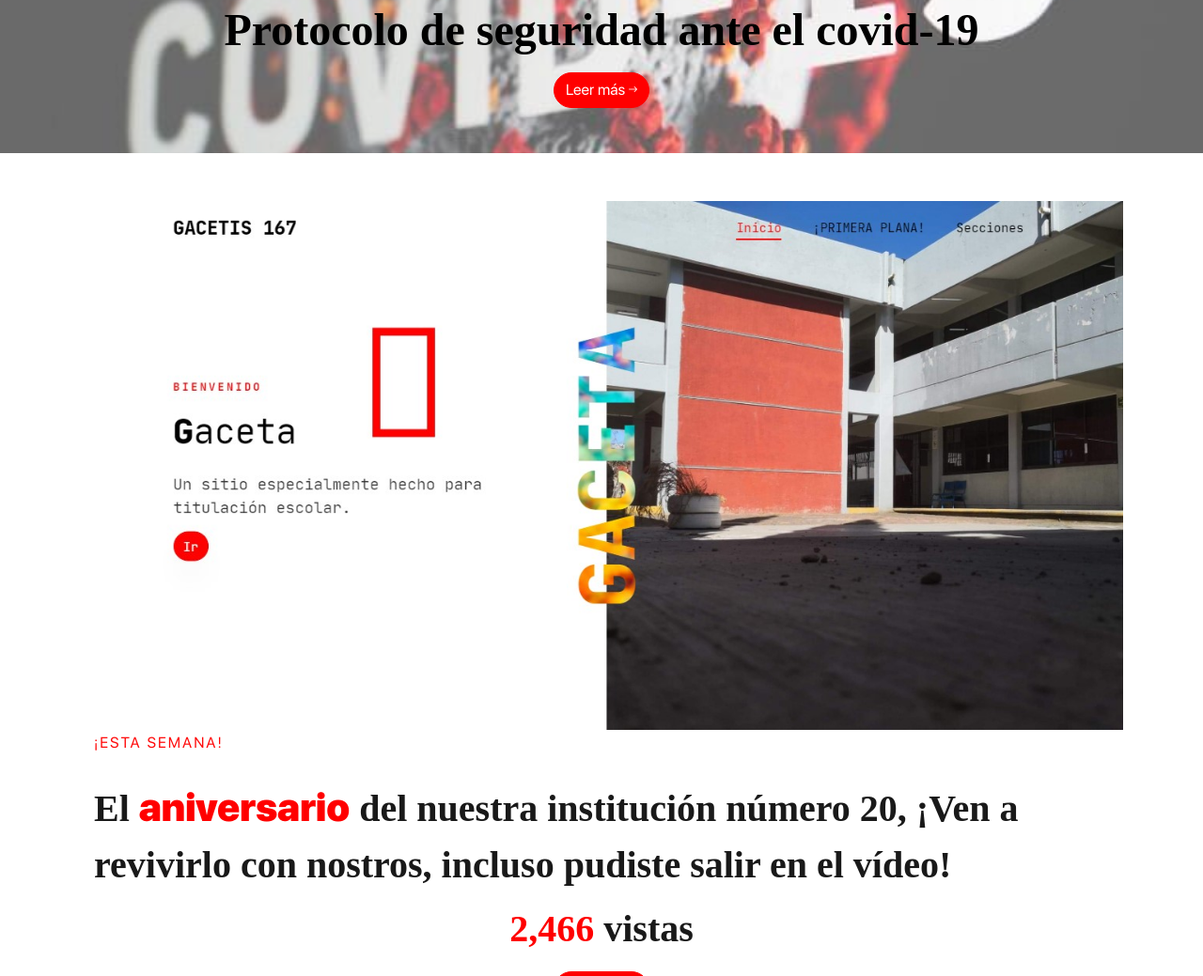
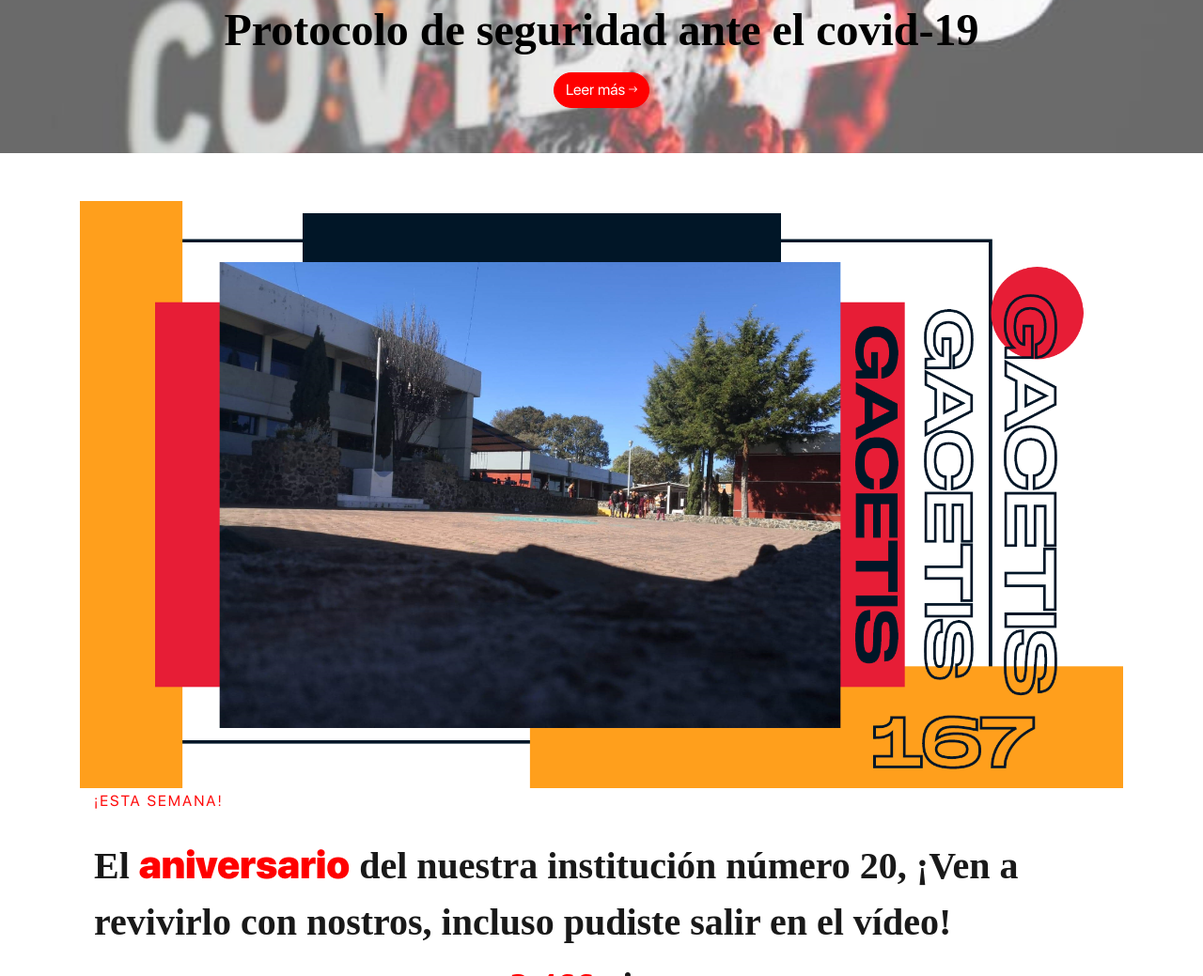
Before and after one commit to IsmaelRosete/gacetav1_3, a plain HTML site: page index.html in a window 1280 px wide. Shown: the part 1237-2276 px from the top of the page at 94% size. Drawn offline with Linux system fonts and the light colour scheme; no server answers; files whose address does not match are found by name; a web font is replaced by a local one.

Commit message:
version 2.0

```diff
--- a/index.html
+++ b/index.html
@@ -109,7 +109,7 @@
 		<div class="container">
 			<div class="row">
 				<div class="col-xs-12 col-md-12">
-					<img src="cover.jpg" alt="">
+					<img src="images/gacetacover1.png" alt="">
 				</div>
 				<div class="col-xs-12 col-md-12">
 					<div class="col-md-12 heading-section">
```
